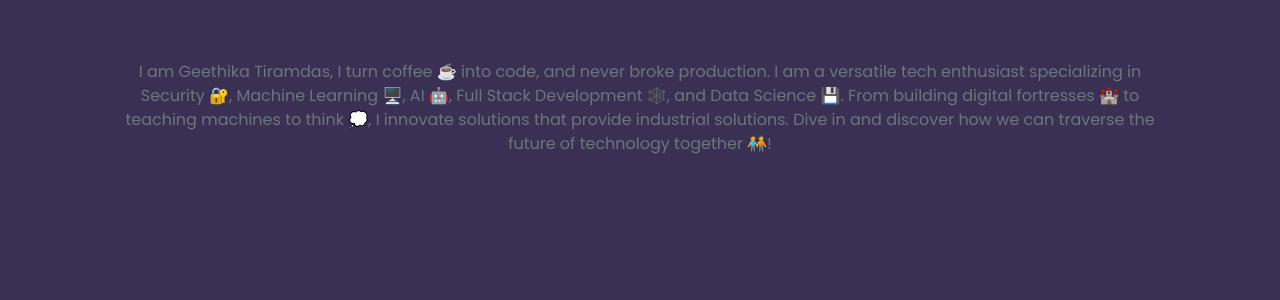
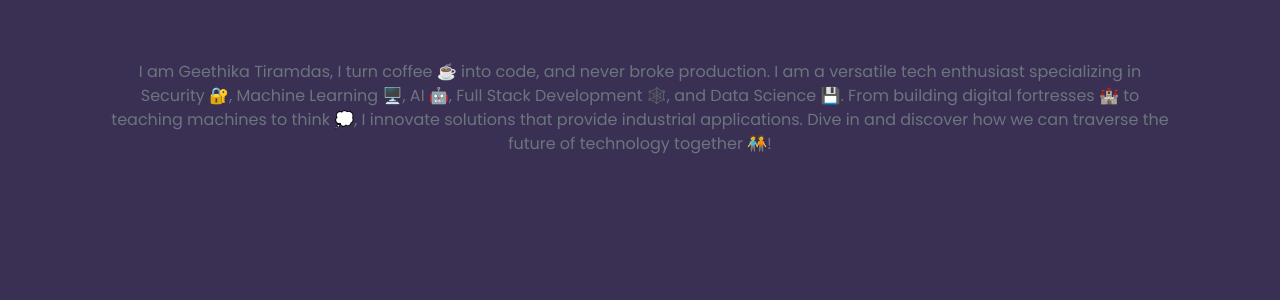
Before and after one commit to tiramdasg/tiramdasg.github.io, a Jekyll site: the page built from pages/index.md, in a window 1280 px wide. Shown: the part 523-823 px from the top of the page. Built offline with Jekyll 4.4.1, drawn with Linux system fonts in a browser that asks for light colours; emoji names are drawn with the system emoji font.

Commit message:
Update _config.yml

```diff
--- a/_config.yml
+++ b/_config.yml
@@ -4,7 +4,7 @@ description         : >-
                       I am Geethika Tiramdas, I turn coffee :coffee: into code, and never broke production.
                       I am a versatile tech enthusiast specializing in Security 🔐, Machine Learning 🖥️, AI 🤖, Full Stack Development 🕸️,
                       and Data Science 💾. From building digital fortresses 🏰 to teaching machines to think 💭, I innovate solutions
-                      that provide industrial solutions. Dive in and discover how we can traverse the future of technology together 🧑‍🤝‍🧑!
+                      that provide industrial applications. Dive in and discover how we can traverse the future of technology together 🧑‍🤝‍🧑!
 baseurl             : ""                     # Change to empty quotes if you are hosting your site at <your-username>.github.io directly
 repository          : tiramdasg/tiramdasg.github.io     # Change to <your-username>/<your-username>.github.io (or remove it if you don't need remote projects)
 remote_theme        : YoussefRaafatNasry/portfolYOU
```
